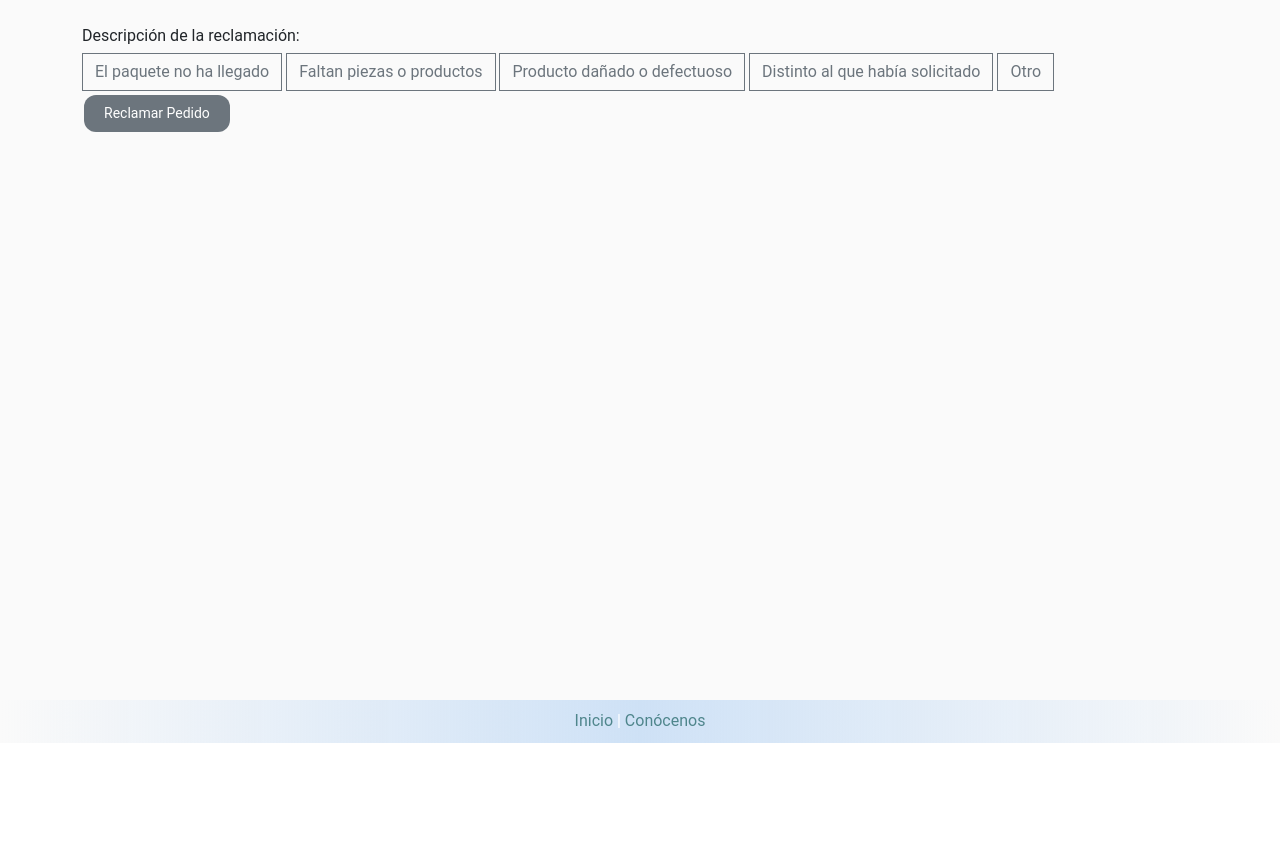
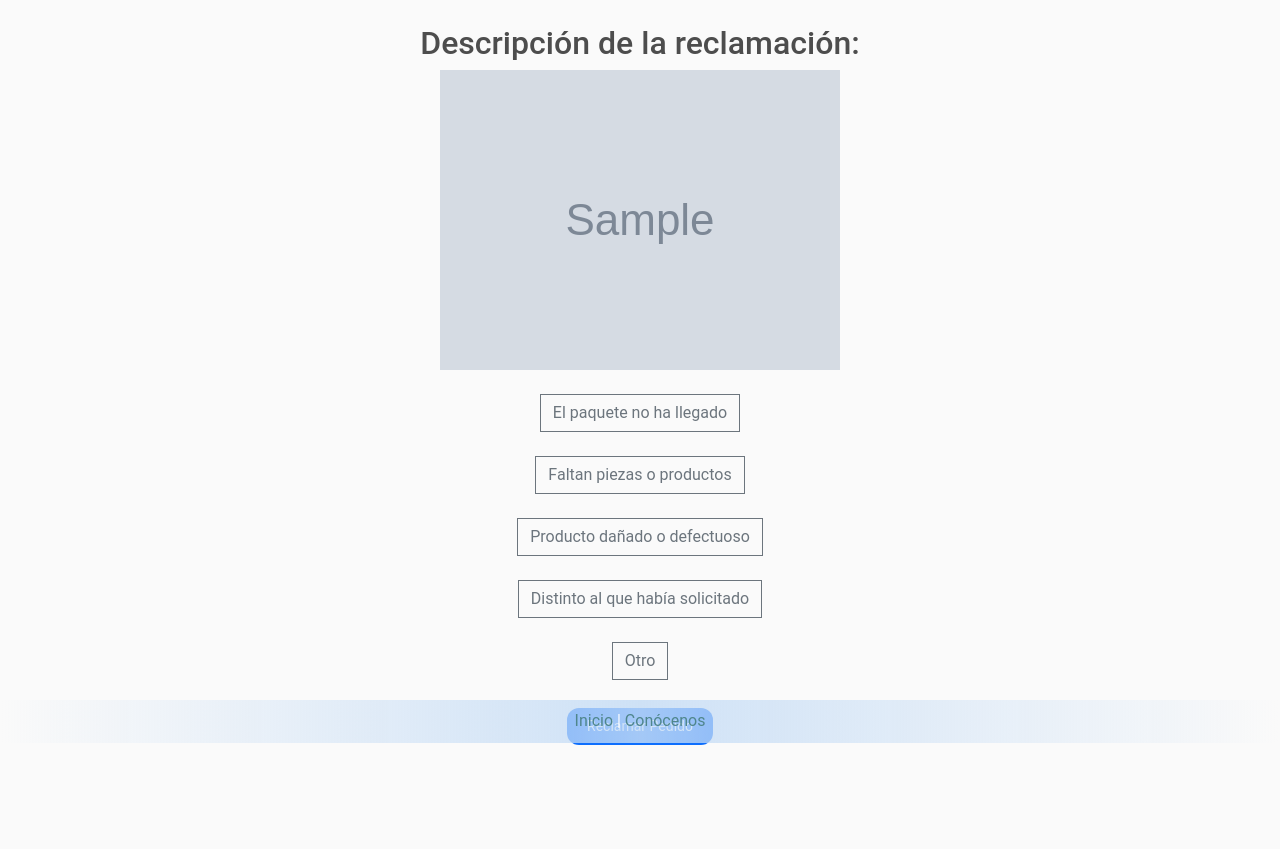
Before and after one commit to rafgoncas1/sneakerus, a Django app: template store/templates/store/claim_product.html in a window 1280 px wide. Shown: the part 57-906 px from the top of the page. Before the commit the page ends 800 px from the top, so only its background shows below. Run offline with Django 4.2, Linux system fonts and the light colour scheme; tables that the repository leaves empty hold one stand-in row (values such as "Sample post"); the template is opened without the code that fills it: values that come from a table or form of the project are taken from there, most other values are stand-ins (such as "Sample title", 1, 10 or a date in 2020); grey boxes marked "Sample" are stand-in pictures.

Commit message:
Fix: Mejora visual de la funcionalidad

```diff
--- a/store/templates/store/about.html
+++ b/store/templates/store/about.html
@@ -40,6 +40,8 @@
     <p>Además, nos esforzamos por crear una comunidad de apasionados por el calzado, brindando contenido exclusivo, reseñas detalladas y noticias sobre las últimas novedades en el mundo de las zapatillas. Queremos que nuestros clientes no solo compren productos, sino que también se sumerjan en una experiencia completa que celebra la cultura y la moda del calzado.</p>
     <p>La satisfacción del cliente es nuestra prioridad, por lo que ofrecemos un servicio de atención al cliente excepcional y políticas flexibles de devolución. Nos comprometemos a garantizar que cada compra sea una experiencia sin complicaciones y que nuestros clientes se sientan respaldados en cada paso del camino.</p>
     <p>Únete a nosotros en nuestra búsqueda de la excelencia en el calzado. Explora, elige y lleva a casa el par perfecto que complementará tu estilo único. En nuestra tienda de e-commerce, no solo vendemos zapatillas; vendemos una declaración de estilo, comodidad y autenticidad.</p>
+    <img src="{% static 'images/logo-US.png' %}" alt="Logo US" style="display: block; margin: auto; width: 279px;">
+
 </section>
 
 {% endblock content %}
--- a/store/templates/store/claim_product.html
+++ b/store/templates/store/claim_product.html
@@ -1,16 +1,29 @@
 {% extends 'store/main.html' %}
 {% load static %}
 {% block content %}
-<form action="{% url 'claim_product' product.id order.id %}" method="post">
+<div style="text-align: center;">
+    <form action="{% url 'claim_product' product.id order.id %}" method="post" style="display: inline-block;">
         {% csrf_token %}
         <div class="form-group">
-        <label for="claimDescription">Descripción de la reclamación:</label>
-        <div id="buttonGroup">
+            <h2>Descripción de la reclamación:</h2>
+            <img src="{{ product.image.url }}" alt="{{ product.name }}"style="max-width: 400px; height: auto;">
+            <div id="buttonGroup" ">
+                <br>
                 <button type="button" class="btn btn-outline-secondary claimButton" data-value="El paquete no ha llegado">El paquete no ha llegado</button>
+                <br>
+                <br>
                 <button type="button" class="btn btn-outline-secondary claimButton" data-value="Faltan piezas o productos">Faltan piezas o productos</button>
+                <br>
+                <br>
                 <button type="button" class="btn btn-outline-secondary claimButton" data-value="Producto dañado o defectuoso">Producto dañado o defectuoso</button>
+                <br>
+                <br>
                 <button type="button" class="btn btn-outline-secondary claimButton" data-value="Distinto al que había solicitado">Distinto al que había solicitado</button>
+                <br>
+                <br>
                 <button type="button" class="btn btn-outline-secondary claimButton" data-value="Otro">Otro</button>
+                <br>
+                <br>
             </div>
             <label id="otherLabel" style="display: none;">Indícanos tu motivo en este campo:</label>
             <textarea class="form-control" id="otherText" name="otherText" rows="3" style="display: none;"></textarea>
@@ -21,8 +34,9 @@
                 {{ error_message }}
             </div>
         {% endif %}
-    <button type="submit" class="btn btn-secondary">Reclamar Pedido</button>
+        <button type="submit" class="btn btn-primary">Reclamar Pedido</button>
     </form>
+</div>
 
 <script>
     var buttons = document.querySelectorAll('.claimButton');
--- a/store/templates/store/review_order.html
+++ b/store/templates/store/review_order.html
@@ -2,8 +2,7 @@
 {% load static %}
 {% block content %}
     <div class="container mt-5">
-        <h2 class="mb-4">Valorar Producto #{{ product.id }}</h2>
-        <h3>{{ product.name }}</h3>
+        <h2 class="mb-4">Valorar {{ product.name }}</h2>
         <img src="{{ product.image.url }}" alt="{{ product.name }}"style="max-width: 400px; height: auto;">
         <form method="POST" action="">
             {% if error_message %}
@@ -13,7 +12,8 @@
     {% endif %}
             {% csrf_token %}
             <div class="form-group">
-                <label for="rating">Valoración</label>
+                <br>
+                <label for="rating">¡Deja tu valoración aquí!</label>
                 <div class="rating">
                     <input type="radio" id="star5" name="rating" value="5" /><label for="star5" title="Muy bueno">5 stars</label>
                     <input type="radio" id="star4" name="rating" value="4" /><label for="star4" title="Bueno">4 stars</label>
```
Also changed, not shown: static/images/logo-US.png (added), store/migrations/0002_rating_claim.py (added). Lines whose indentation alone changed are shown as unchanged.
